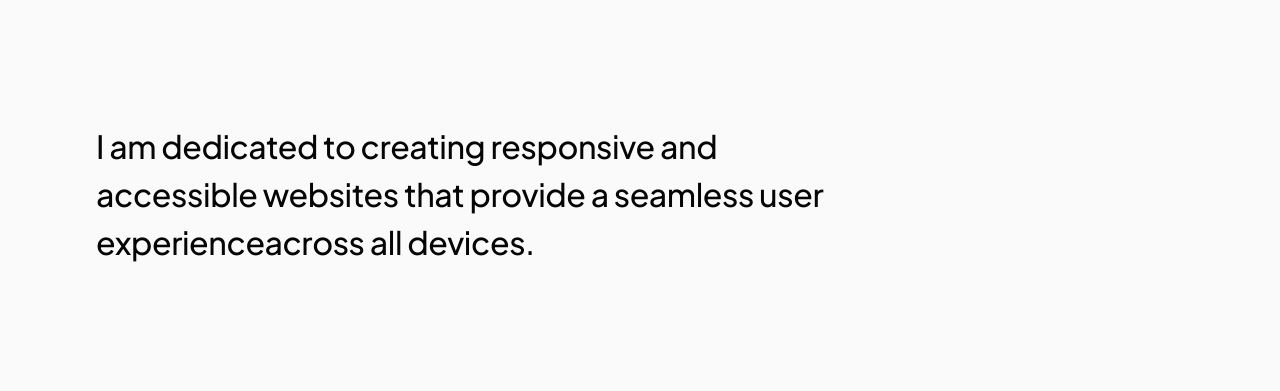
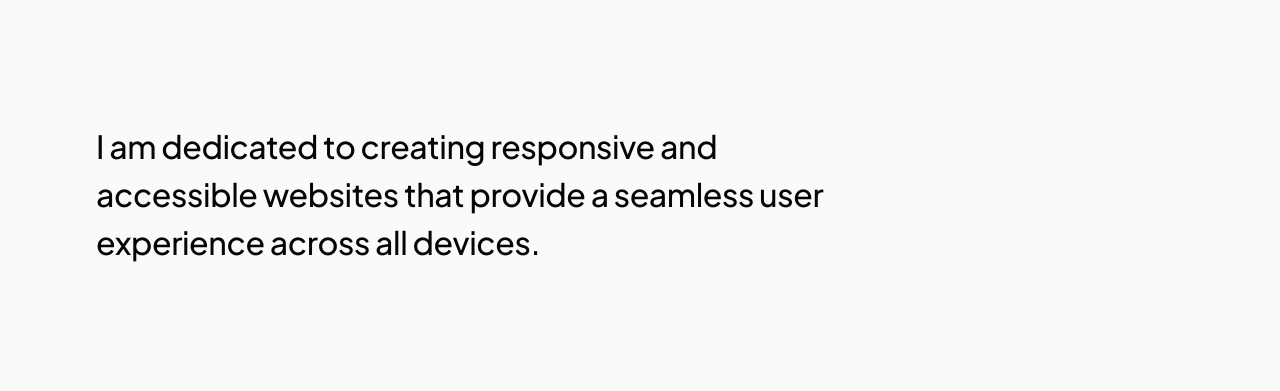
Before and after one commit to abdulraufdev/about, a plain HTML site: page index.html in a window 1280 px wide. Shown: the part 1320-1711 px from the top of the page. Drawn offline with nearby package versions, Linux system fonts and the light colour scheme; a script that the page names is missing.

Commit message:
nvm
just a tiny typo error

```diff
--- a/index.html
+++ b/index.html
@@ -61,7 +61,7 @@
             <p class="abt-p p-text-anim">I'm a UI/UX Designer and a Frontend web developer with a passion for creating intuitive and visually appealing digital experiences.</p>
             <p class="abt-p p-text-anim">I'm currently studying at <a href="https://bahria.edu.pk" target="_blank" style="text-decoration: underline; display: inline;">Bahria University</a> as the Bachelor of Computer Science.</p>
             <img src="https://ik.imagekit.io/abduledits5/pic2.jpeg" alt="my picture" class="feature-img">
-            <p class="abt-p"> I am dedicated to creating responsive and accessible websites that provide a seamless user experienceacross all devices.</p>
+            <p class="abt-p"> I am dedicated to creating responsive and accessible websites that provide a seamless user experience across all devices.</p>
             <h1 class="abt-h1">Based in Karachi, Pakistan</h1>
             <div class="imgcontainer">
                 <img src="https://ik.imagekit.io/abduledits5/my_new_avi.png" />
```
